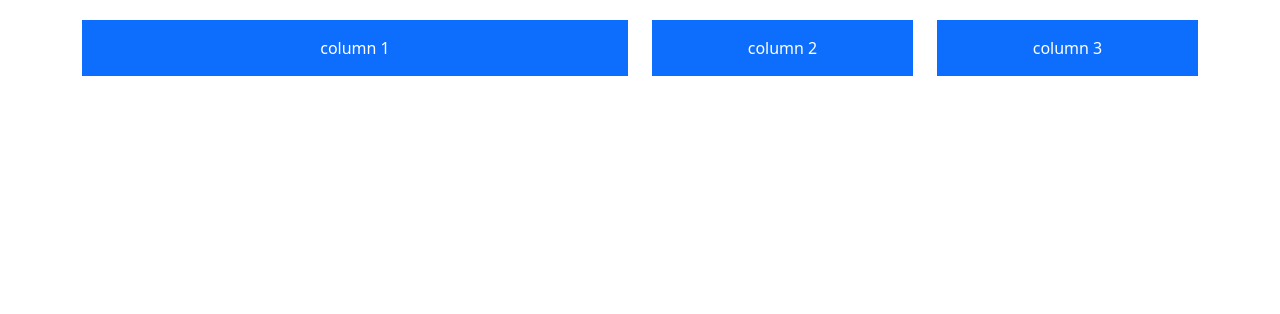
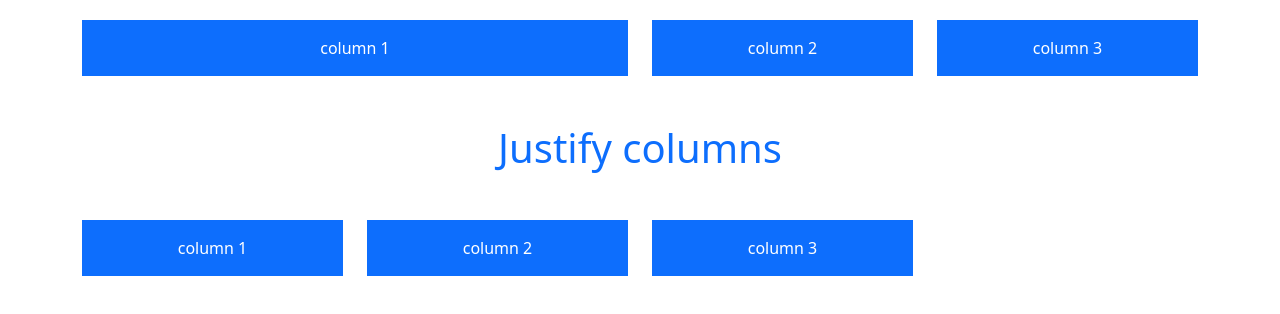
Before and after one commit to Innocent259/Try-bootstrap, a website: page index.html in a window 1280 px wide. Shown: the part 668-982 px from the top of the page. Before the commit the page ends 800 px from the top, so only its background shows below. Drawn offline with nearby package versions, Linux system fonts and the light colour scheme.

Commit message:
Justify columns

```diff
--- a/index.html
+++ b/index.html
@@ -49,6 +49,20 @@
             </div>
         </div>
     </div>
+    <div class="container-md justify-content-center ">
+        <h1 class="text-primary text-center">Justify columns</h1>
+        <div class="row my-5">
+            <div class="col-md-3">
+                <div class="bg-primary text-white text-center p-3">column 1</div>
+            </div>
+            <div class="col-md-3">
+                <div class="bg-primary text-white text-center p-3">column 2</div>
+            </div>
+            <div class="col-md-3">
+                <div class="bg-primary text-white text-center p-3">column 3</div>
+            </div>
+        </div>
+    </div>
     <script src="https://cdn.jsdelivr.net/npm/bootstrap@5.0.2/dist/js/bootstrap.bundle.min.js" integrity="sha384-MrcW6ZMFYlzcLA8Nl+NtUVF0sA7MsXsP1UyJoMp4YLEuNSfAP+JcXn/tWtIaxVXM" crossorigin="anonymous"></script>
 </body>
 </html>
```
